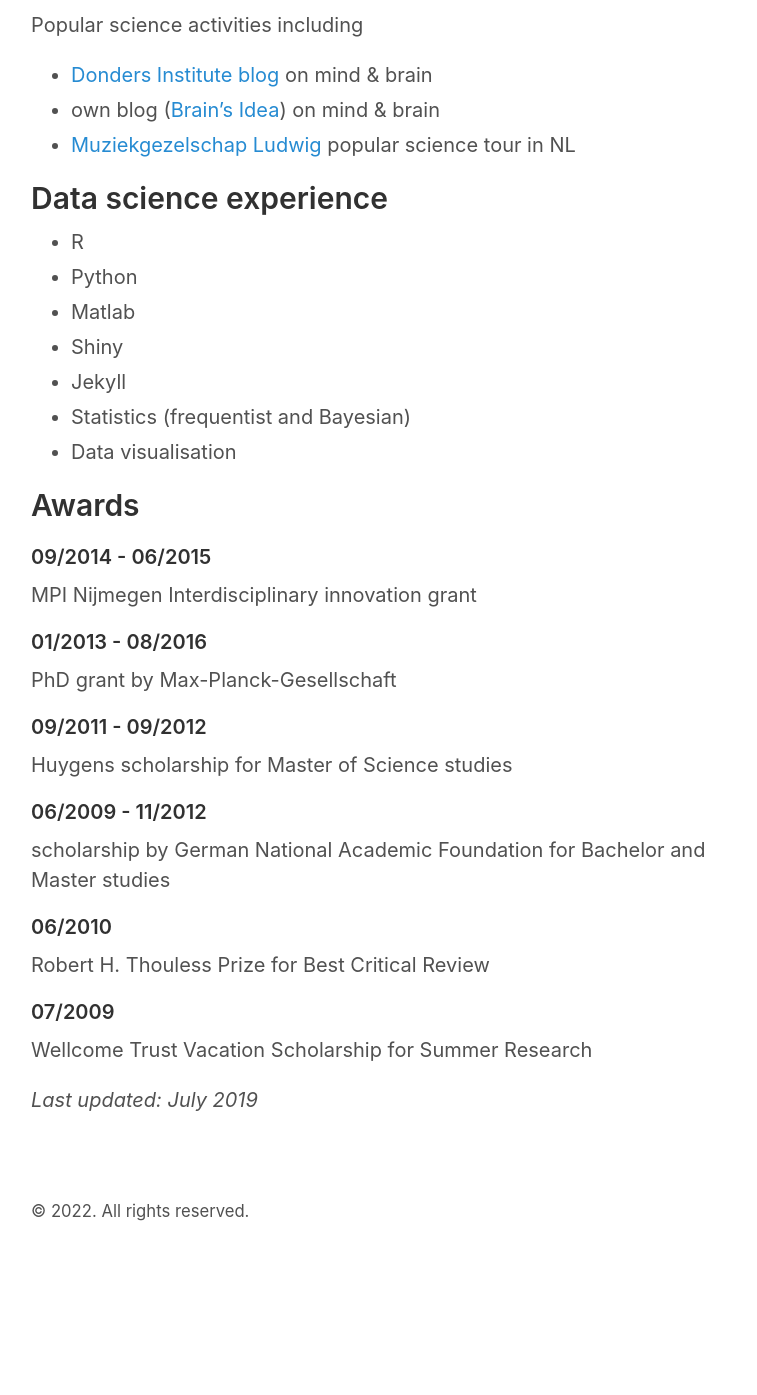
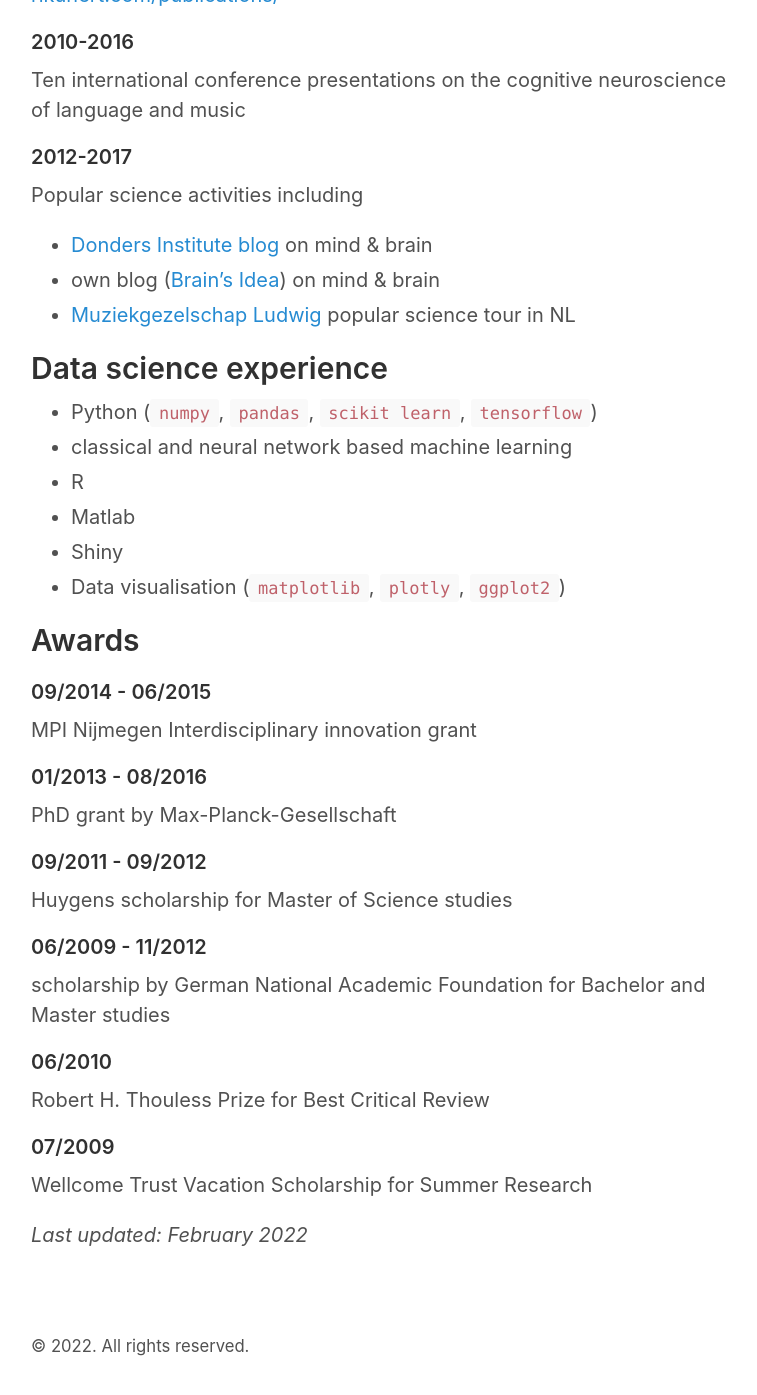
Before and after one commit to rikunert/rikunert.github.io, a Jekyll site: the page built from cv.md, in a window 1280 px wide and 1400 px high, scrolled down 1768 px. Shown: the top 1395 px of the window, without its empty margins (259-1016 px from the left). Built offline with Jekyll 4.4.1, drawn with Linux system fonts in a browser that asks for light colours; comment, search, counter and statistics services are not loaded; before the commit the page ends 3033 px from its top, so only the background shows below that; some of the changed text lies outside the part shown.

Commit message:
update cv

```diff
--- a/cv.md
+++ b/cv.md
@@ -71,13 +77,12 @@
 
 ## Data science experience
 
+* Python (`numpy`, `pandas`, `scikit learn`, `tensorflow`)
+* classical and neural network based machine learning
 * R
-* Python
 * Matlab
 * Shiny
-* Jekyll
-* Statistics (frequentist and Bayesian)
-* Data visualisation
+* Data visualisation (`matplotlib`, `plotly`, `ggplot2`)
 
 ## Awards
 
@@ -99,4 +104,4 @@
 #### 07/2009
 Wellcome Trust Vacation Scholarship for Summer Research
 
-*Last updated: July 2019*
+*Last updated: February 2022*
```
Also changed, not shown: other parts of cv.md (+8 -2 lines), about.md (+2 -5 lines).
